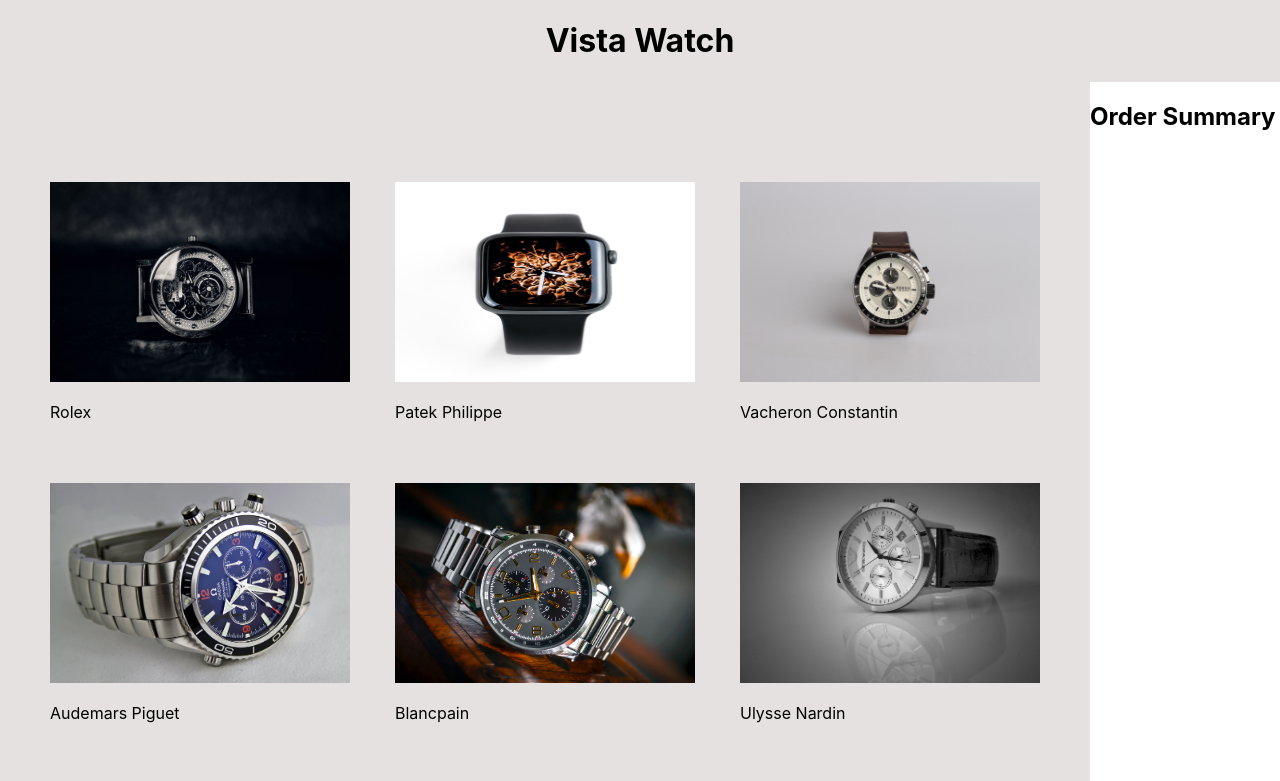
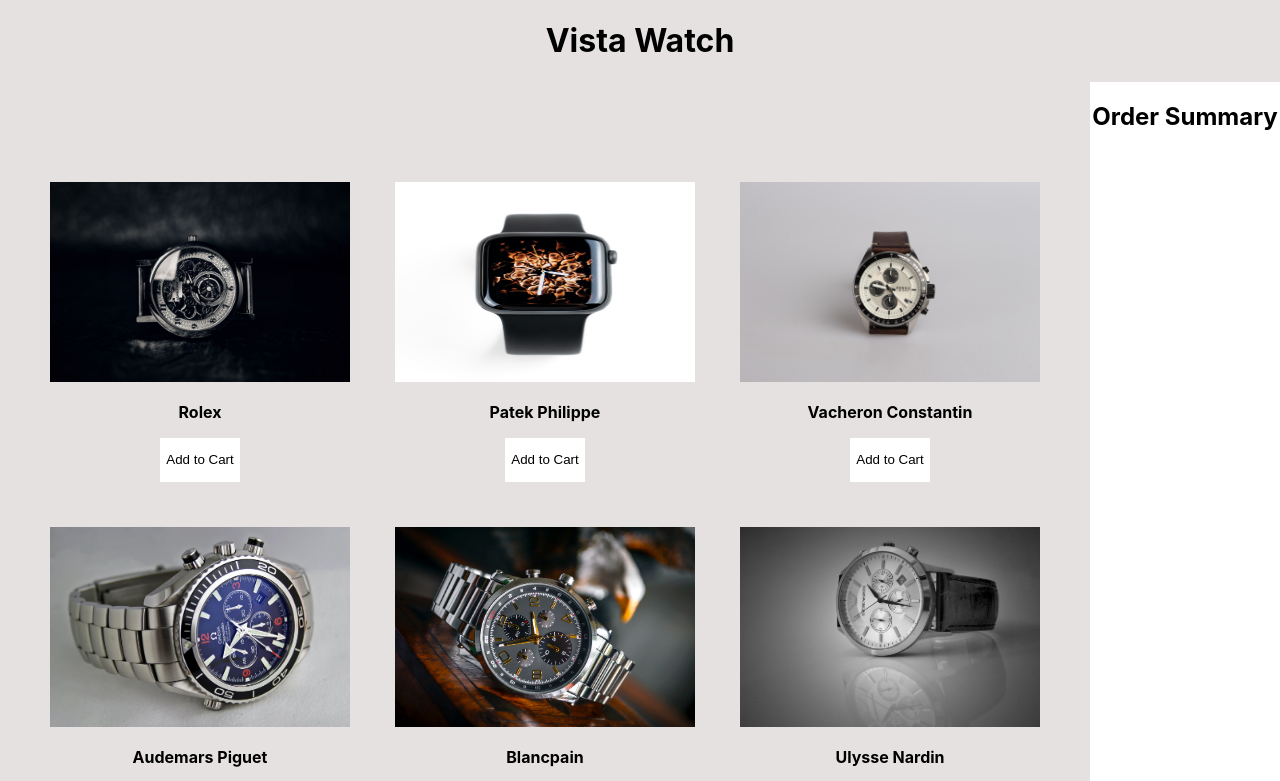
Before and after one commit to mdHasif2001/Vista-watch-8, a React (Create React App) app: page / in a window 1280 px wide. Shown: the top 781 px of the page. Built offline with nearby package versions, Linux system fonts and the light colour scheme.

Commit message:
desigining almost complete

```diff
--- a/src/Components/Cart/Cart.css
+++ b/src/Components/Cart/Cart.css
@@ -0,0 +1,5 @@
+.cart{
+    text-align: center;
+    position: sticky;
+    top: 0;
+}
--- a/src/Components/Product/Product.css
+++ b/src/Components/Product/Product.css
@@ -2,3 +2,19 @@
     width: 300px;
     height: 200px;
 }
+.product-name{
+    text-align: center;
+    font-weight: 700;
+}
+.btn-cart{
+    border: 0;
+    background-color: white;
+}
+.btn-cart:hover{
+    background-color: rgb(201, 199, 199);
+}
+.btn-div{
+    display: flex;
+    align-items: center;
+    justify-content: center;
+}
--- a/src/Components/Product/Product.js
+++ b/src/Components/Product/Product.js
@@ -8,7 +8,11 @@
         <div className='product'>
             <img className='watch-img' src={img} alt="" />
             <p className='product-name'>{name}</p>
-
+           <div className='btn-div'>
+           <button className='btn-cart'>
+            <p>Add to Cart</p>
+            </button>
+           </div>
         </div>
 
     );
```
